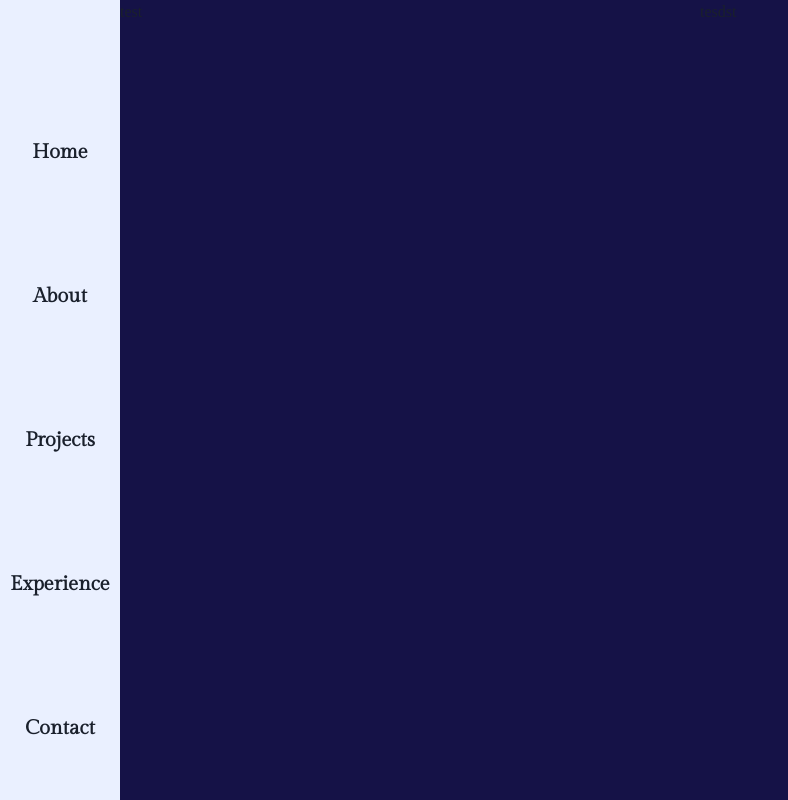
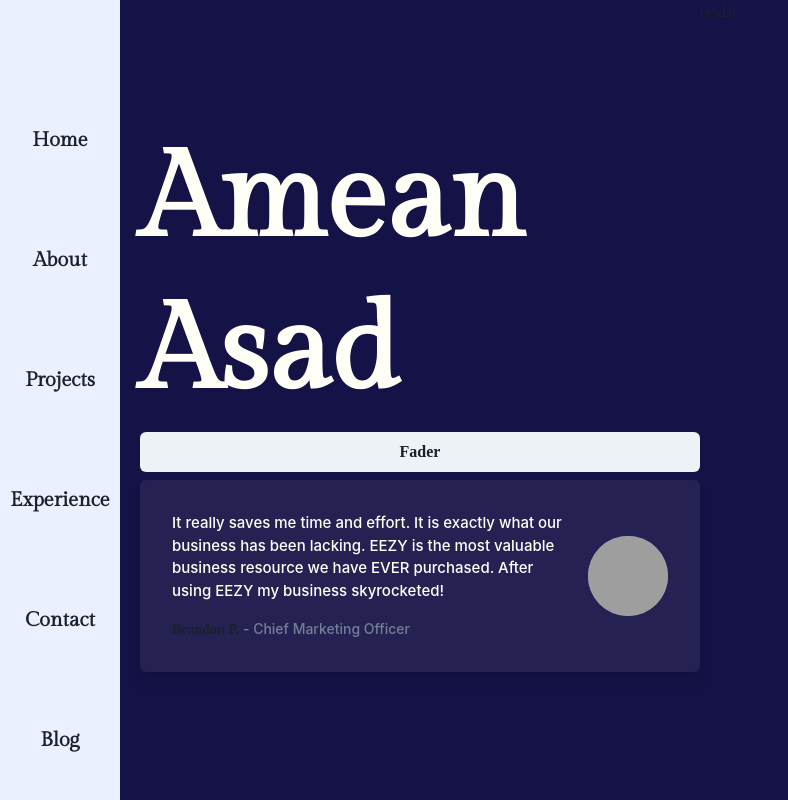
Before and after one commit to AmeanAsad/website, a Next.js app in the folder website/: page / in a window 1280 px wide. Shown: the whole page, without its empty margins (0-788 px from the left). Built offline with nearby package versions, Linux system fonts and the light colour scheme; grey boxes are pictures that could not be loaded; a web font is replaced by a local one.

Commit message:
homepage edits

```diff
--- /dev/null
+++ b/website/components/Homepage/HomeTitle/HomeTitle.tsx
@@ -0,0 +1,30 @@
+import React, { useRef, useState } from "react";
+import { Canvas, useFrame } from "@react-three/fiber";
+import { OrbitControls, Stats, Text } from "@react-three/drei";
+import { Mesh } from "three";
+
+const Example = (props: any) => {
+    // This reference will give us direct access to the mesh
+    const mesh = useRef<Mesh>(null!);
+    // Set up state for the hovered and active state
+    const [hovered, setHover] = useState(false);
+    const [active, setActive] = useState(false);
+    // Subscribe this component to the render-loop, rotate the mesh every frame
+    useFrame((state, delta) => (mesh.current.rotation.x += 0.01));
+    // Return view, these are regular three.js elements expressed in JSX
+    return (
+        <mesh
+            {...props}
+            ref={mesh}
+            scale={active ? 1.7 : 1}
+            onClick={(event) => setActive(!active)}
+            onPointerOver={(event) => setHover(true)}
+            onPointerOut={(event) => setHover(false)}
+        >
+            <boxGeometry args={[3, 3, 3]} />
+            <meshStandardMaterial color={hovered ? "hotpink" : "orange"} />
+        </mesh>
+    );
+};
+
+export default Example;
--- a/website/components/Homepage/Homepage.module.scss
+++ b/website/components/Homepage/Homepage.module.scss
@@ -6,6 +6,7 @@
 
     @media (min-width: 760px) {
         grid-template-columns: 120px 5fr 5fr;
+        grid-template-rows: 1fr;
     }
 }
 
@@ -13,3 +14,8 @@
     height: 100%;
     width: 100%;
 }
+
+.pageContent {
+    height: 100%;
+    width: 100%;
+}
--- a/website/components/Homepage/Homepage.tsx
+++ b/website/components/Homepage/Homepage.tsx
@@ -1,17 +1,76 @@
 import React, { useState, useEffect, useRef } from "react";
 import styles from "./Homepage.module.scss";
-import { Box } from "@chakra-ui/react";
+import {
+    Box,
+    Center,
+    Heading,
+    Stack,
+    Fade,
+    useDisclosure,
+    Button,
+} from "@chakra-ui/react";
 import Sidebar from "../Sidebar/Sidebar";
+import TestimonialCard from "./TestimonialCard/TestimonialCard";
 import PropTypes from "prop-types";
+import Example from "./HomeTitle/HomeTitle";
+import { Canvas, useFrame } from "@react-three/fiber";
+
+type testimonialText = Array<string>;
 
 const HomePage = () => {
+    // const text: Array<string> = ["Test", "Test1", "Test2"];
+
+    const [text, setText] = useState<testimonialText>([
+        "Test1",
+        "Test2",
+        "Test3",
+    ]);
+    const { isOpen, onToggle } = useDisclosure();
+    let currentText: string = "";
+
+    if (!currentText) {
+        console.log(true, currentText);
+        currentText = text[0];
+    }
+
+    const rotateText = () => {
+        setTimeout(() => {
+            if (!isOpen) {
+                onToggle();
+                console.log("toggle");
+                // currentText = text[0];
+                text.unshift(...text.splice(-1));
+                console.log(text);
+                setText([...text]);
+            }
+        }, 500);
+    };
+
+    useEffect(() => {
+        rotateText();
+    }, [isOpen]);
+
     return (
         <Box bg="brand.darkBlue" className={styles.pageContainer}>
             <div className={styles.leftNav}>
                 <Sidebar />
             </div>
             <div className={styles.pageContent}>
-                <p> test</p>
+                <Center h="100%" w="100%">
+                    <Stack marginLeft="20px" justifyContent={"center"}>
+                        <Heading fontSize="15vmin" color="brand.white">
+                            Amean
+                        </Heading>
+
+                        <Heading fontSize="15vmin" color="brand.white">
+                            Asad
+                        </Heading>
+                        <Button onClick={onToggle}> Fader </Button>
+                        <Fade in={isOpen}>
+                            <TestimonialCard text={currentText} />
+                        </Fade>
+                    </Stack>
+                </Center>
             </div>
             <div className={styles.animationContent}>
                 <p> tesdst</p>
--- /dev/null
+++ b/website/components/Homepage/TestimonialCard/TestimonialCard.tsx
@@ -0,0 +1,80 @@
+import React, { useState, useEffect, useRef } from "react";
+import {
+    Avatar,
+    Box,
+    chakra,
+    Container,
+    Flex,
+    Icon,
+    SimpleGrid,
+    useColorModeValue,
+} from "@chakra-ui/react";
+const TestimonialCard = (props: any) => {
+    const test = {
+        name: "Brandon P.",
+        role: "Chief Marketing Officer",
+        content:
+            "It really saves me time and effort. It is exactly what our business has been lacking. EEZY is the most valuable business resource we have EVER purchased. After using EEZY my business skyrocketed!",
+        avatar: "https://images.unsplash.com/photo-1603415526960-f7e0328c63b1?ixid=MXwxMjA3fDB8MHxwaG90by1wYWdlfHx8fGVufDB8fHw%3D&ixlib=rb-1.2.1&auto=format&fit=crop&w=334&q=80",
+    };
+
+    const { name, role, content, avatar } = test;
+    return (
+        <Flex
+            boxShadow={"lg"}
+            maxW={"640px"}
+            direction={{ base: "column-reverse", md: "row" }}
+            width={"full"}
+            rounded={"md"}
+            // border={"0.5px"}
+            borderColor={"brand.white"}
+            p={8}
+            justifyContent={"space-between"}
+            position={"relative"}
+            bg={"brand.mediumBlue"}
+            sx={{
+                border: "0.5px",
+            }}
+        >
+            <Flex
+                direction={"column"}
+                textAlign={"left"}
+                justifyContent={"space-between"}
+            >
+                <chakra.p
+                    fontFamily={"Inter"}
+                    fontWeight={"medium"}
+                    fontSize={"15px"}
+                    color="brand.white"
+                    pb={4}
+                >
+                    {content}
+                </chakra.p>
+                <chakra.p
+                    fontFamily={"Work Sans"}
+                    fontWeight={"bold"}
+                    fontSize={14}
+                >
+                    {name}
+                    <chakra.span
+                        fontFamily={"Inter"}
+                        fontWeight={"medium"}
+                        color={"gray.500"}
+                    >
+                        {" "}
+                        - {role}
+                    </chakra.span>
+                </chakra.p>
+            </Flex>
+            <Avatar
+                src={avatar}
+                height={"80px"}
+                width={"80px"}
+                alignSelf={"center"}
+                m={{ base: "0 0 20px 0", md: "0 0 0 20px" }}
+            />
+        </Flex>
+    );
+};
+
+export default TestimonialCard;
--- a/website/components/Sidebar/Sidebar.tsx
+++ b/website/components/Sidebar/Sidebar.tsx
@@ -30,6 +30,7 @@ const LinkItems: Array<LinkItemProps> = [
     { name: "Projects", icon: null },
     { name: "Experience", icon: null },
     { name: "Contact", icon: null },
+    { name: "Blog", icon: null },
 ];
 
 export default function SideBar() {
--- a/website/package.json
+++ b/website/package.json
@@ -13,11 +13,13 @@
         "@emotion/styled": "^11.6.0",
         "@fontsource/gilda-display": "^4.5.0",
         "@fontsource/pt-sans-caption": "^4.5.0",
+        "@react-three/fiber": "7.0.24",
         "framer-motion": "^4.1.17",
         "next": "12.0.7",
         "react": "17.0.2",
         "react-dom": "17.0.2",
-        "sass": "1.45.0"
+        "sass": "1.45.0",
+        "three": "0.135.0"
     },
     "devDependencies": {
         "@types/node": "17.0.0",
--- a/website/styles/theme.ts
+++ b/website/styles/theme.ts
@@ -6,6 +6,7 @@ const themeExtension: any = extendTheme({
             darkBlue: "#151247",
             red: "#FF4D5B",
             lightBlue: "#EAF0FF",
+            mediumBlue: "#262153",
             white: "#FFFFF7",
         },
     },
```
Also changed, not shown: 1 other file (tests, documents, lock files or other folders).
